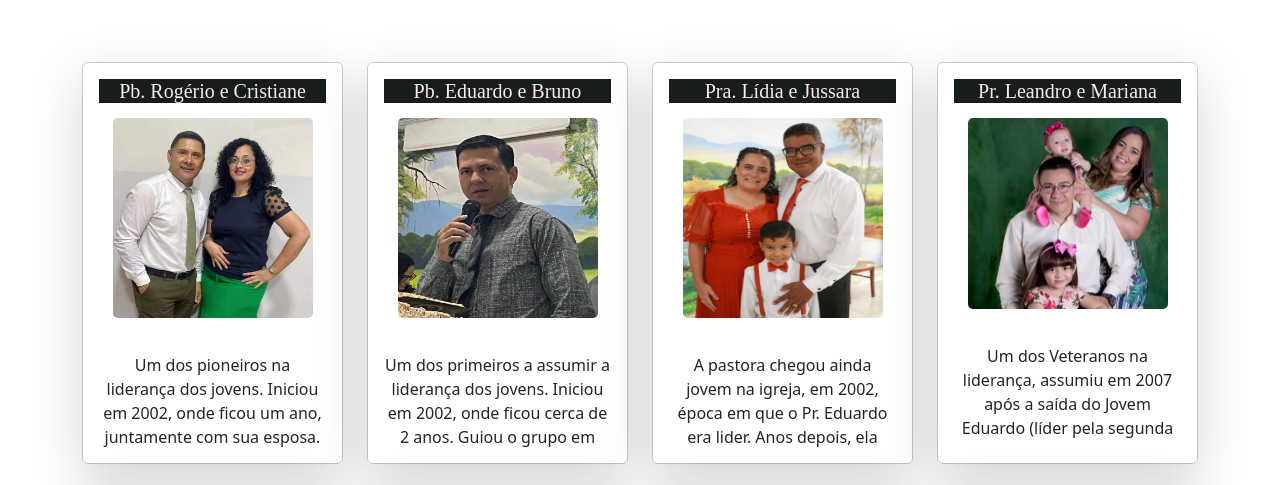
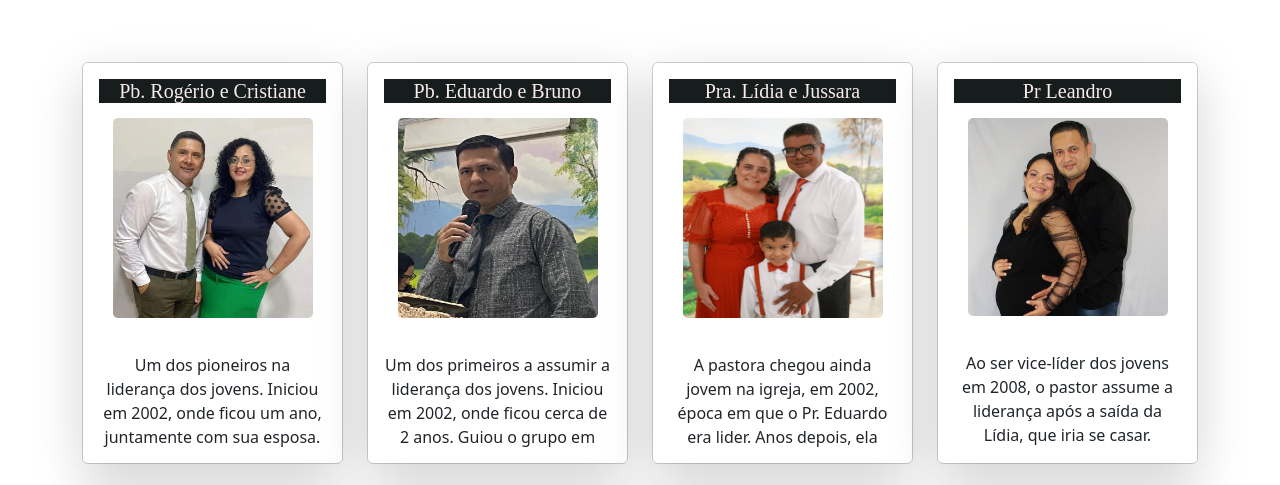
Before and after one commit to Felipindev/Site-Jovens, a plain HTML site: page index.html in a window 1280 px wide. Both pictures are taken after a click on the link "Líderes". Shown: the part 241-726 px from the top of the page. Drawn offline with nearby package versions, Linux system fonts and the light colour scheme; files whose address does not match are found by name; a web font is replaced by a local one.

Commit message:
atualizações

```diff
--- a/index.html
+++ b/index.html
@@ -253,7 +253,24 @@
                                 <p class="card-text txt-lid">A pastora chegou ainda jovem na igreja, em 2002, época em
                                     que
                                     o Pr. Eduardo era lider. Anos depois, ela assume a liderança após a saída do Irmão Ismael.
-                                    Lídia, na época, tinha 18 anos e era vice-lider do grupo.</p>
+                                    Lídia, na época, tinha 18 anos e era vice-lider do grupo. Assumiu os jovens no Congresso de 2007, caracterizado pelas cores vermelhas,
+                                ainda na época do "Apocalipse".</p>
+                            </div>
+                        </div>
+                    </div>
+                </div>
+
+                <div class="col-12 col-sm-6 col-md-4 col-lg-3 mb-4">
+                    <div class="card text-center">
+                        <div class="shadow-lg">
+                            <div class="card-body lideres">
+                                <h5 class="card-title titulo">Pr Leandro</h5>
+                                <img src="./img/Líderes/Eduardo2.png" class="card-img" alt="...">
+                                <p class="card-text txt-lid">Ao ser vice-líder dos jovens em 2008, o pastor assume a liderança
+                                    após a saída da Lídia, que iria se casar. Durante sua liderança planejou eventos semanais, como estudos bíblicos e encontros
+                                    na igreja e nas casas dos jovens, além de seguir com o grupo no Congresso de 2008. Deixou o cargo em 2009, onde foi substituído
+                                    pelo Evangelista Cleiton (que ficou por pouco tempo) e pelo pastor Leandro.
+                                </p>
                             </div>
                         </div>
                     </div>
@@ -279,7 +296,7 @@
                                 <img src="./img/Líderes/WelliaeArthur.png" class="card-img" alt="...">
                                 <p class="card-text txt-lid">Assumiram a liderança após saída do Pr. Leandro, saíram e
                                     retornaram após saída de Pr. Marcio e Pr. Patricia. Depois disso, ficaram cerca de 7
-                                    anos.</p>
+                                    anos. Assumiram o grupo em diversos congressos, sendo o último em 2022, e no encontro de bandas, em 2015. </p>
                             </div>
                         </div>
                     </div>
```
Also changed, not shown: img/Líderes/Eduardo2.png (added).
